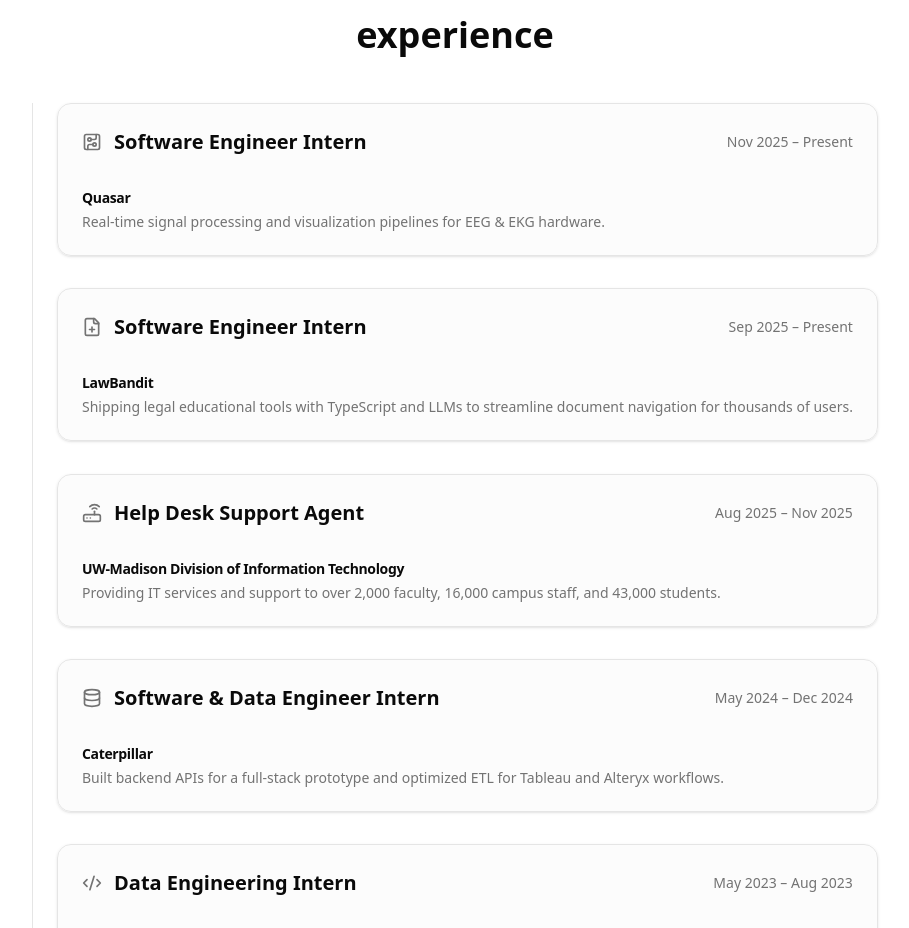
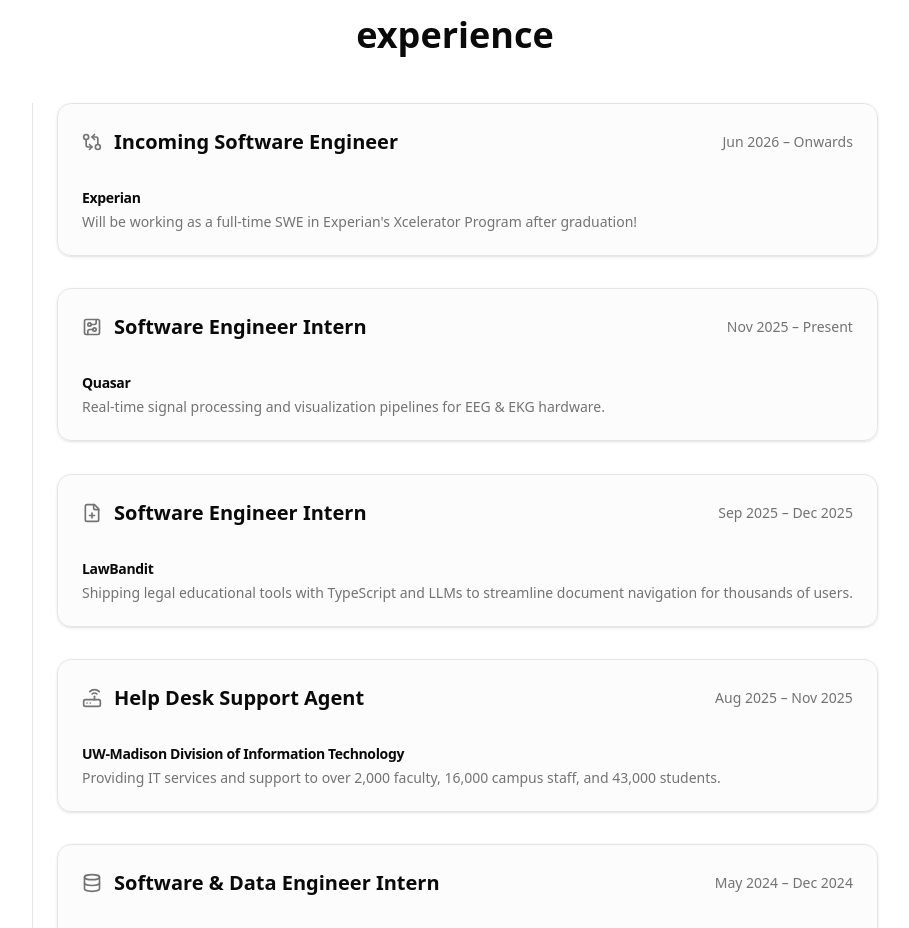
Before and after one commit to akashm6/current_portfolio, a Next.js app: page / in a window 1280 px wide. Shown: the part 1360-2288 px from the top of the page, without its empty margins (185-1094 px from the left). Built offline with nearby package versions, Linux system fonts and the light colour scheme.

Commit message:
updated experiences and about

```diff
--- a/src/components/About.jsx
+++ b/src/components/About.jsx
@@ -31,10 +31,9 @@
   {
     icon: <Terminal className="w-5 h-5 text-purple-500 shrink-0" />,
     title: "Current Fixations",
-    content: `• Currently working as a Software Engineer Intern at LawBandit, writing TypeScript code for smart PDF navigation and interactive legal visualizations.
-    • Interested in getting into some ML research!
-    • Trying out React Native mobile development.
-    • Learning optimal query patterns for database interactions.`,
+    content: `• Currently working as a Software Engineer Intern at Quasar, writing real-time signal processing and visualization pipelines for EEG hardware.
+    • Learning some CI/CD stuff (Github Actions, Jenkins, getting better at Docker, etc.)
+    • Enjoying my last semester of college!`,
   },
   {
     icon: <Flame className="w-5 h-5 text-purple-500 shrink-0" />,
--- a/src/components/Experience.jsx
+++ b/src/components/Experience.jsx
@@ -2,7 +2,14 @@
 
 import { useState } from "react";
 import { motion, AnimatePresence } from "framer-motion";
-import { Database, Code2, Router, FilePlus, CircuitBoard } from "lucide-react";
+import {
+  Database,
+  Code2,
+  Router,
+  FilePlus,
+  CircuitBoard,
+  GitCompareArrows,
+} from "lucide-react";
 import {
   Card,
   CardContent,
@@ -18,6 +25,17 @@
 } from "@/components/ui/dialog";
 
 const experiences = [
+  {
+    title: "Incoming Software Engineer",
+    company: "Experian",
+    logo: "/experian2.png",
+    timeframe: "Jun 2026 – Onwards",
+    icon: GitCompareArrows,
+    description:
+      "Will be working as a full-time SWE in Experian's Xcelerator Program after graduation!",
+    details: [<>Nothing to see here for now! Will be updated soon.</>],
+    skills: ["TBD"],
+  },
   {
     title: "Software Engineer Intern",
     company: "Quasar",
@@ -56,7 +74,7 @@
     title: "Software Engineer Intern",
     company: "LawBandit",
     logo: "/lawbandit_logo.jpeg",
-    timeframe: "Sep 2025 – Present",
+    timeframe: "Sep 2025 – Dec 2025",
     icon: FilePlus,
     description:
       "Shipping legal educational tools with TypeScript and LLMs to streamline document navigation for thousands of users.",
```
Also changed, not shown: public/Experian-Logo.png (added), public/experian2.png (added).
